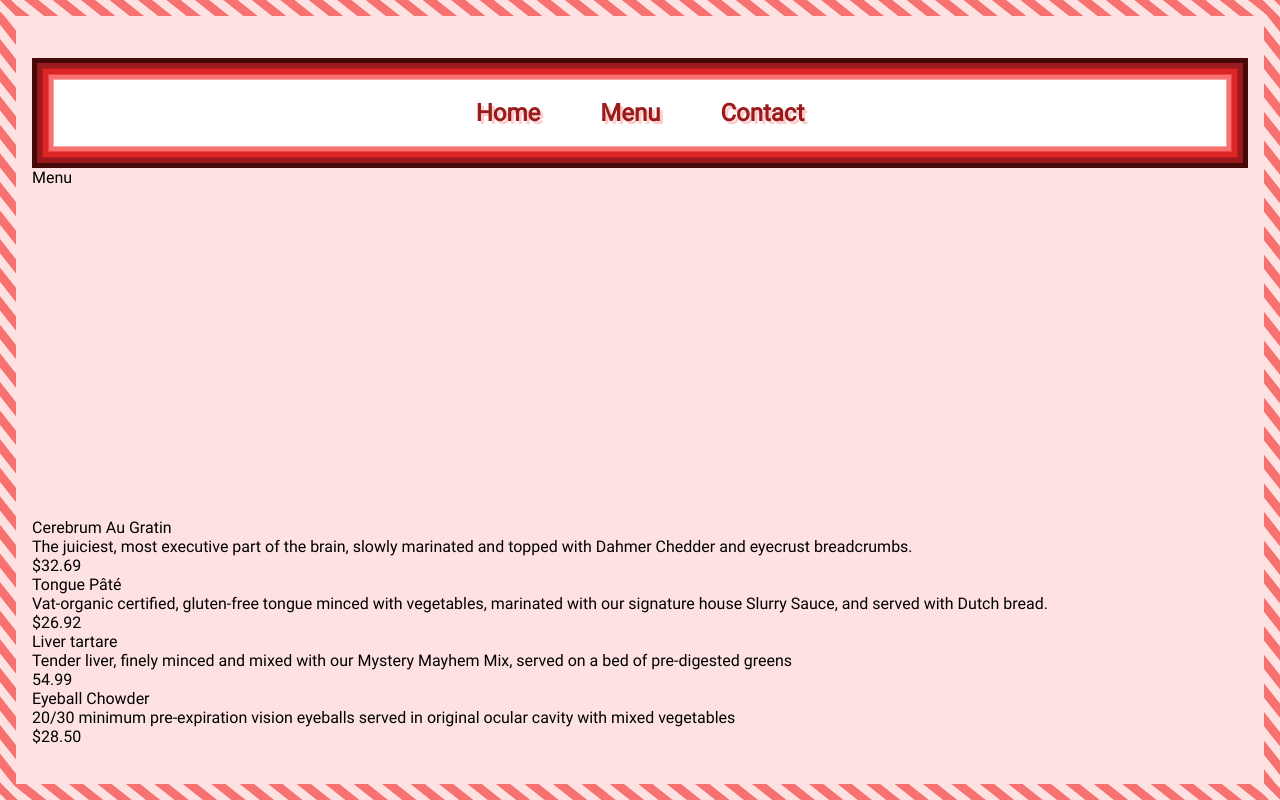
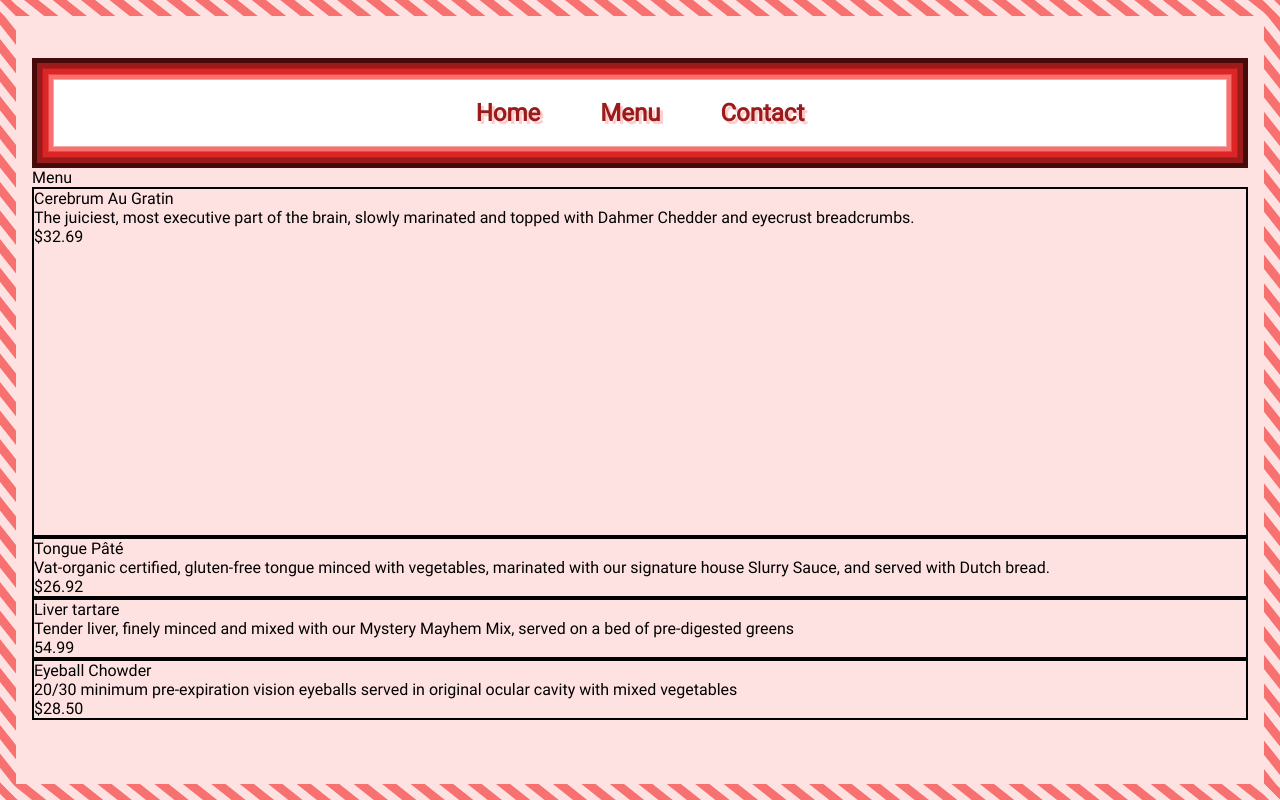
Before and after one commit to technexx/Webpack-Restaurant, a website built with webpack: page dist/index.html in a window 1280 px wide. Both pictures are taken after a click on the element "Menu". Built offline with nearby package versions, Linux system fonts and the light colour scheme.

Commit message:
rename of menu item class and fixed append

```diff
--- a/src/menuLayout.js
+++ b/src/menuLayout.js
@@ -12,7 +12,7 @@ export function createMenu() {
     menuHeader.innerText = "Menu"
 
     const menuItemsDiv = document.createElement("div")
-    menuItemsDiv.classList.add("menu-items")
+    menuItemsDiv.classList.add("menu-items-holder")
 
     menu.appendChild(menuHeader)
     menu.appendChild(menuItemsDiv)
@@ -22,7 +22,7 @@ export function createMenu() {
     const itemThree = MenuItem("Liver tartare", "54.99", "Tender liver, finely minced and mixed with our Mystery Mayhem Mix, served on a bed of pre-digested greens")
     const itemFour = MenuItem("Eyeball Chowder", "$28.50", "20/30 minimum pre-expiration vision eyeballs served in original ocular cavity with mixed vegetables")
 
-    const menuItems = document.querySelector(".menu-items")
+    const menuItemsHolder = document.querySelector(".menu-items-holder")
     const menuItemsArray = [itemOne, itemTwo, itemThree, itemFour]
 
     for (let i=0; i<menuItemsArray.length; i++) {
@@ -37,9 +37,11 @@ export function createMenu() {
         descriptionPar.innerText = menuItemsArray[i].description
         pricePar.innerText = menuItemsArray[i].price
 
-        menuItems.appendChild(itemPar)
-        menuItems.appendChild(descriptionPar)
-        menuItems.appendChild(pricePar)
+        itemDiv.appendChild(itemPar)
+        itemDiv.appendChild(descriptionPar)
+        itemDiv.appendChild(pricePar)
+
+        menuItemsHolder.appendChild(itemDiv)
     }
 }
 
--- a/src/style.css
+++ b/src/style.css
@@ -100,14 +100,13 @@
     margin-bottom: 10px;
 }
 
-.menu {
+.menu-items-holder {
     display: grid;
     grid-template-rows: repeat(auto-fit, minmax(250px, 350px));
 }
 
 .menu-item {
     border: solid 2px black;
-    font-size: 33px;
 }
 
 @font-face {
```
Also changed, not shown: dist/main.js.
